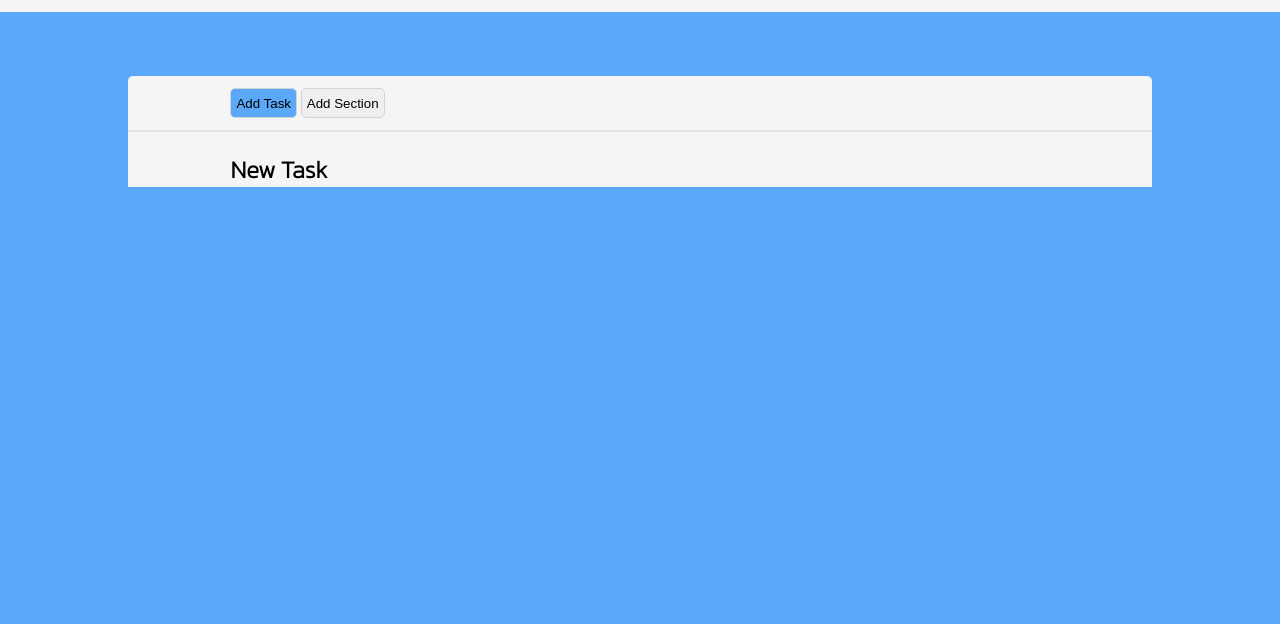
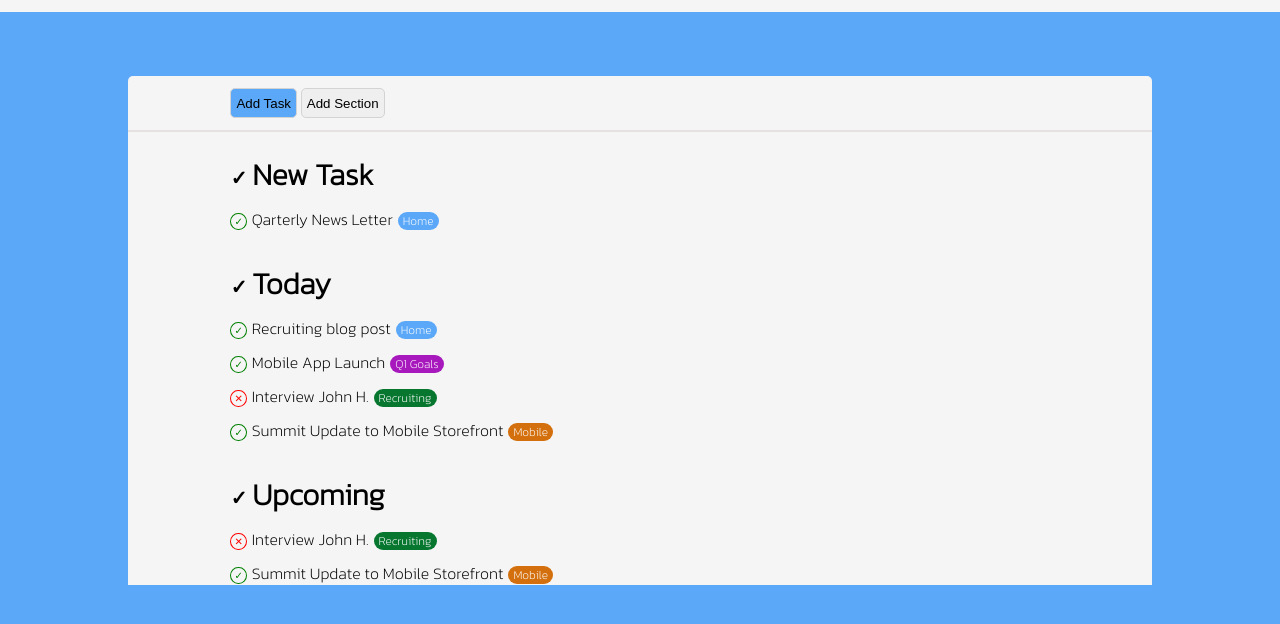
Before and after one commit to PietroDeBianchi/html-css-toboolist, a plain HTML site: page index.html in a window 1280 px wide. Shown: the part 78-702 px from the top of the page. Drawn offline with Linux system fonts and the light colour scheme.

Commit message:
Very close to the end

```diff
--- a/index.html
+++ b/index.html
@@ -27,7 +27,21 @@
         <div id="container">
             <section>
                 <h2>New Task</h2>
+                <p>Qarterly News Letter<span style="background-color: rgb(91, 168, 248)">Home</span></p>
+            </section>
 
+            <section>
+                <h2>Today</h2>
+                <p>Recruiting blog post<span style="background-color: rgb(91, 168, 248)">Home</span></p>
+                <p>Mobile App Launch<span style="background-color: rgb(167, 24, 189)">Q1 Goals</span></p>
+                <p class="denied">Interview John H.<span style="background-color: rgb(7, 119, 48)">Recruiting</span></p>
+                <p>Summit Update to Mobile Storefront<span style="background-color: rgb(211, 111, 12)">Mobile</span></p>
+            </section>
+
+            <section>
+                <h2>Upcoming</h2>
+                <p class="denied">Interview John H.<span style="background-color: rgb(7, 119, 48)">Recruiting</span></p>
+                <p>Summit Update to Mobile Storefront<span style="background-color: rgb(211, 111, 12)">Mobile</span></p>
             </section>
         </div>
 
--- a/style.css
+++ b/style.css
@@ -71,3 +71,45 @@ hr {
 section {
     padding-top: 20px;
 }
+
+section h2 {
+    font-size: 30px;
+    font-weight: bold;
+}
+
+h2::before {
+    content: '\2713';
+    font-size: 20px;
+    margin-right: 5px;
+}
+
+span {
+    color: white;
+    font-size: 12px;
+    border-radius: 10px;
+    padding: 0 5px;
+    margin-left: 5px;
+}
+
+p {
+    margin: 10px 0;
+}
+
+p::before {
+    content: '\2713';
+    font-size: 10px;
+    color: green;
+    padding: 0 3px;
+    border: 1px solid green;
+    border-radius:50%;
+    margin-right: 5px;
+}
+
+.denied::before {
+    content: '✕';
+    font-size: 10px;
+    color: red;
+    border: 1px solid red;
+    border-radius:50%;
+    margin-right: 5px;
+}
```
